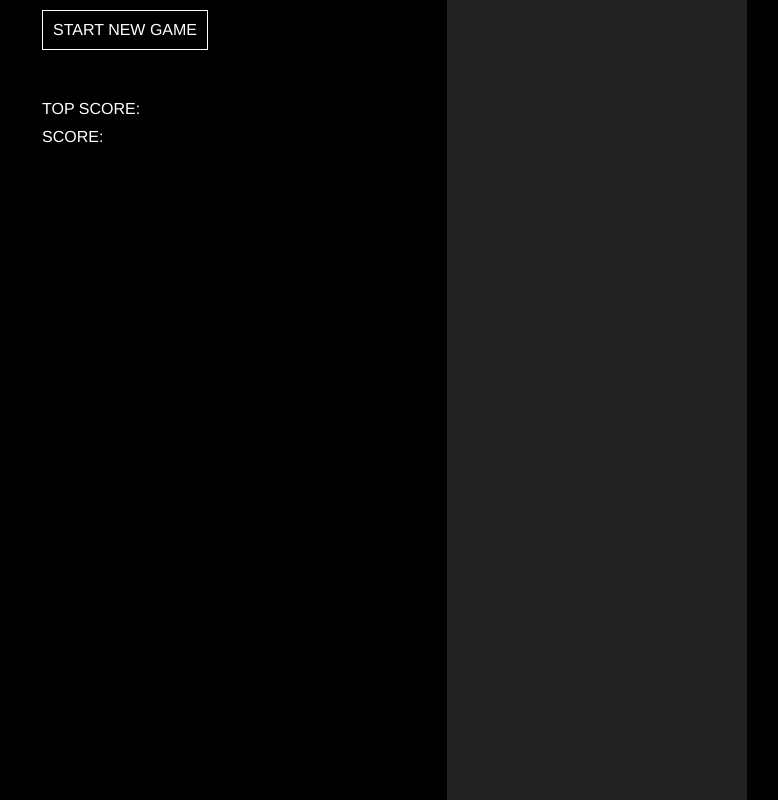
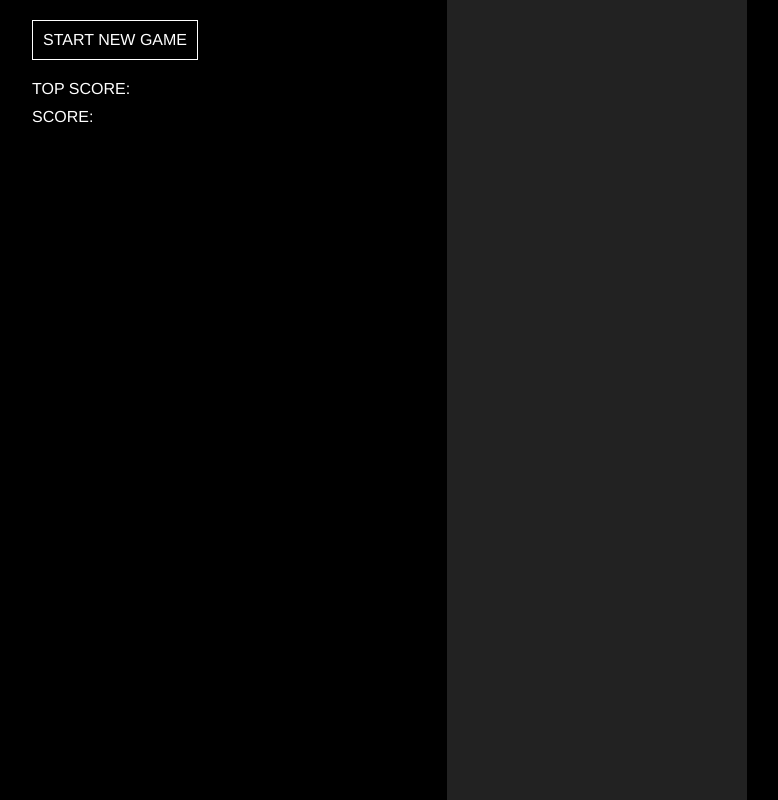
Before and after one commit to andryushque/racing-game, a plain HTML site: page index.html in a window 1280 px wide. Shown: the whole page, without its empty margins (43-821 px from the left). Drawn offline with Linux system fonts and the light colour scheme.

Commit message:
Fix: board positioning

```diff
--- a/css/style.css
+++ b/css/style.css
@@ -4,23 +4,32 @@ body {
 }
 
 .container {
+  display: flex;
+  justify-content: space-between;
   max-width: 1130px;
   margin: 0 auto;
 }
 
 .hide {
-  display: none;
+  visibility: hidden;
+}
+
+.board {
+  width: 33%;
 }
 
 .game {
   position: relative;
-  width: 100%;
+  width: 33%;
+}
+
+.settings {
+  width: 33%;
 }
 
 .start {
-  position: absolute;
-  top: 10px;
-  left: 10px;
+  display: inline-block;
+  margin: 20px 0;
   padding: 10px;
   border: 1px solid #fff;
   font: normal 400 16px Helvetica, sans-serif;
@@ -31,12 +40,6 @@ body {
   background: #fff;
   color: #000;
   transition: color 0.3s ease, background 0.3s ease;
-}
-
-.score-wrapper {
-  position: absolute;
-  top: 100px;
-  left: 10px;
 }
 
 .score {
--- a/index.html
+++ b/index.html
@@ -11,15 +11,15 @@
   </head>
   <body>
     <div class="container">
+      <div class="board">
+        <div class="start">Start new game</div>
+        <div class="score">Top score: <span class="score-top"></span></div>
+        <div class="score">Score: <span class="score-now"></span></div>
+      </div>
       <div class="game">
-        <div class="score-wrapper">
-          <div class="score">Top score: <span class="score-top"></span></div>
-          <div class="score">Score: <span class="score-now"></span></div>
-        </div>
-        <div class="start">Start new game</div>
         <div class="gameArea"></div>
       </div>
-      <!-- /.game -->
+      <div class="settings"></div>
     </div>
     <!-- /.container -->
 
```
